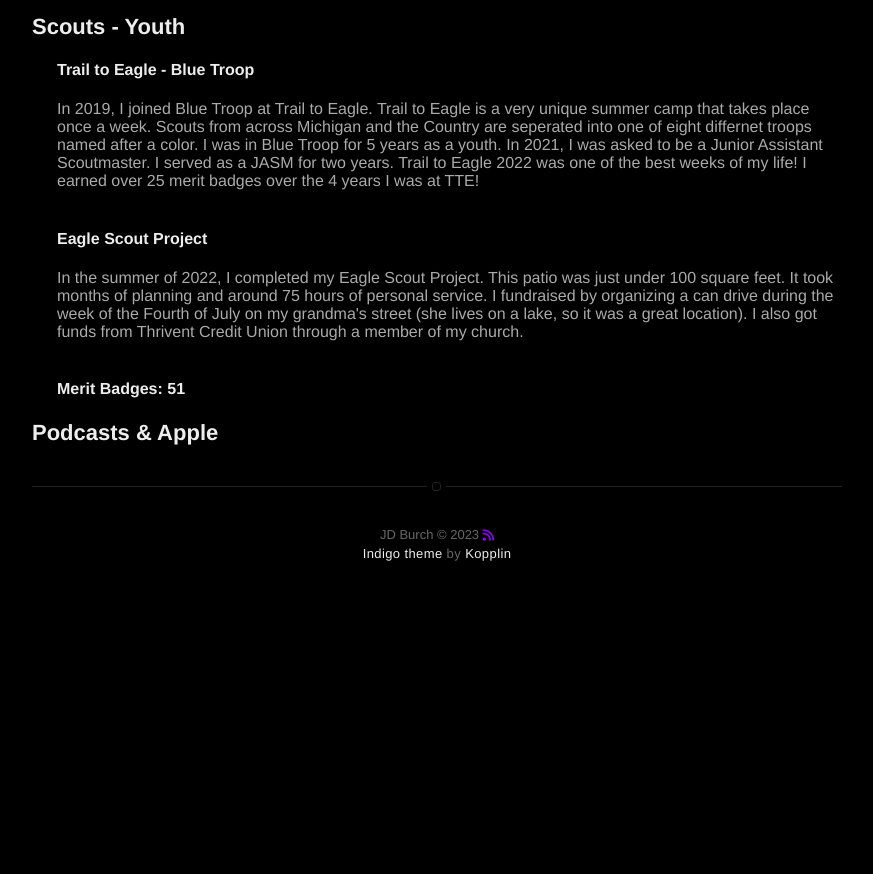
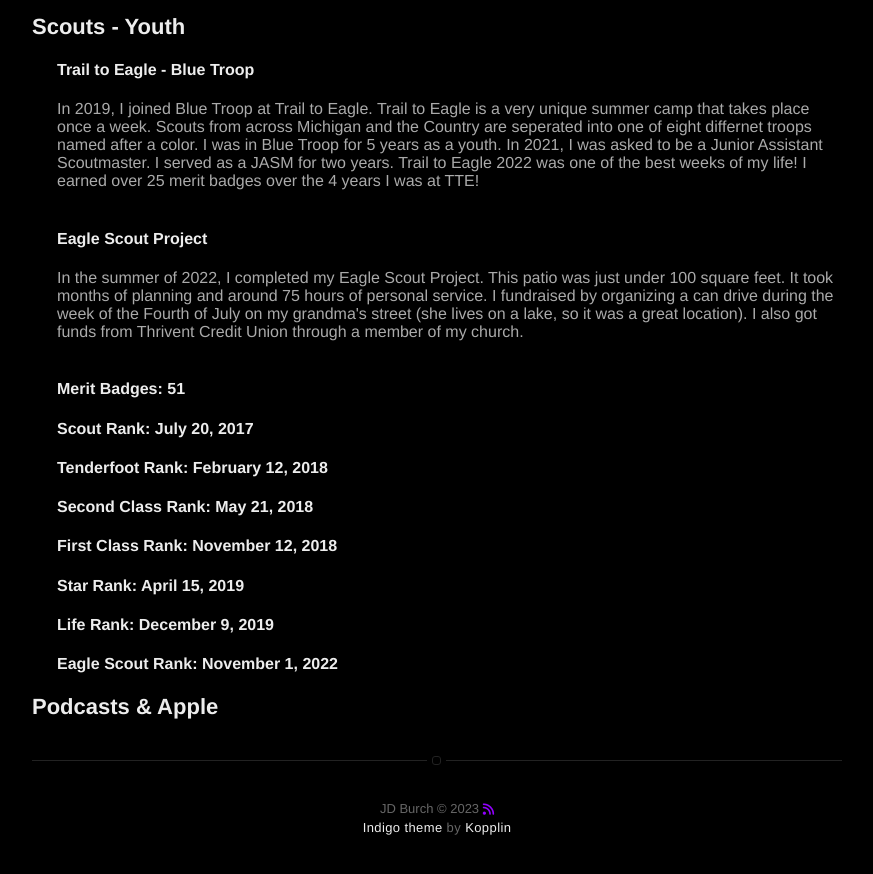
Before and after one commit to JDBurchHuzzah/jdburchhuzzah.github.io, a Jekyll site: the page built from about.md, in a window 1280 px wide and 900 px high, scrolled down 2336 px. Shown: the top 874 px of the window, without its empty margins (203-1076 px from the left). Built offline with Jekyll 4.4.1, drawn with Linux system fonts in a browser that asks for light colours; nearby versions of some CDN libraries; before the commit the page ends 2961 px from its top, so only the background shows below that.

Commit message:
Update about.md

```diff
--- a/about.md
+++ b/about.md
@@ -48,6 +48,13 @@
   <h4>Trail to Eagle - Blue Troop</h4>In 2019, I joined Blue Troop at Trail to Eagle. Trail to Eagle is a very unique summer camp that takes place once a week. Scouts from across Michigan and the Country are seperated into one of eight differnet troops named after a color. I was in Blue Troop for 5 years as a youth. In 2021, I was asked to be a Junior Assistant Scoutmaster. I served as a JASM for two years. Trail to Eagle 2022 was one of the best weeks of my life! I earned over 25 merit badges over the 4 years I was at TTE!<br><br>
   <h4>Eagle Scout Project</h4>In the summer of 2022, I completed my Eagle Scout Project. This patio was just under 100 square feet. It took months of planning and around 75 hours of personal service. I fundraised by organizing a can drive during the week of the Fourth of July on my grandma's street (she lives on a lake, so it was a great location). I also got funds from Thrivent Credit Union through a member of my church.<br><br>
   <h4>Merit Badges: 51</h4>
+  <h4>Scout Rank: July 20, 2017</h4>
+  <h4>Tenderfoot Rank: February 12, 2018</h4>
+  <h4>Second Class Rank: May 21, 2018</h4>
+  <h4>First Class Rank: November 12, 2018</h4>
+  <h4>Star Rank: April 15, 2019</h4>
+  <h4>Life Rank: December 9, 2019</h4>
+  <h4>Eagle Scout Rank: November 1, 2022</h4>
 </div>
 
 <h2>Podcasts & Apple</h2>
```
